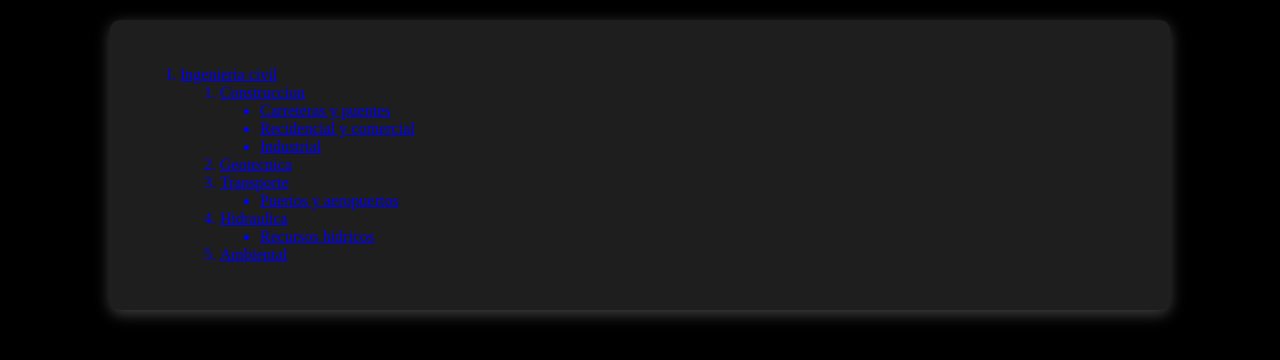
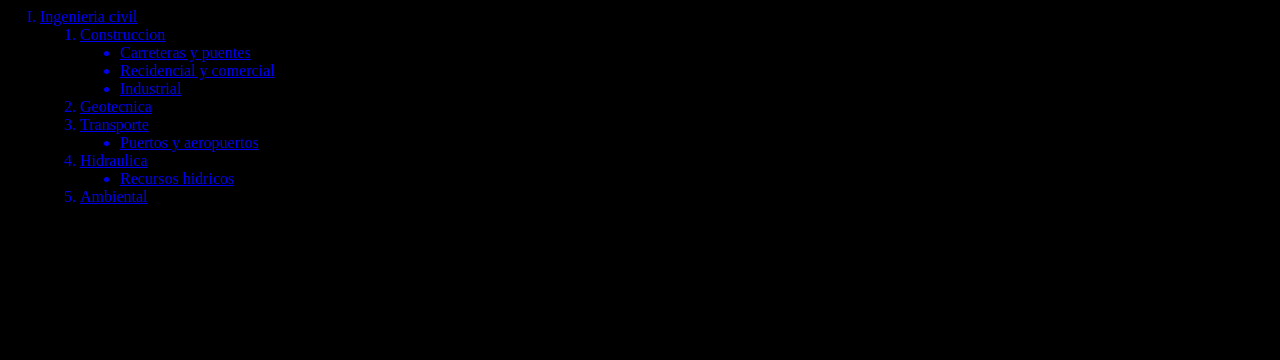
Before and after one commit to Chema2005-ctrl/Ingenieria-civl, a plain HTML site: page indice.html in a window 1280 px wide. Drawn offline with Linux system fonts and the light colour scheme.

Commit message:
Update indice.html

```diff
--- a/indice.html
+++ b/indice.html
@@ -5,25 +5,18 @@
 <style>
     body{
         background-color: black;
+        margin-left: 0%;
 
     }
     .lista{
         color: white;
     }
 
-        .contenedor{
-        margin: 20px auto;
-    max-width: 1000px;
-    background: #1e1e1e;
-    padding: 30px;
-    border-radius: 10px;
-    box-shadow: 0 4px 15px rgba(221, 221, 221, 0.3);
-    text-align: left;
-    }
+
 </style>
 <body>
 
-    <div class="contenedor">
+
     <div class="lista">
 <ol type="I">
 
@@ -49,6 +42,6 @@
 
 </ol>
 </div>
-</div>
+
 </body>
 </html>
```
